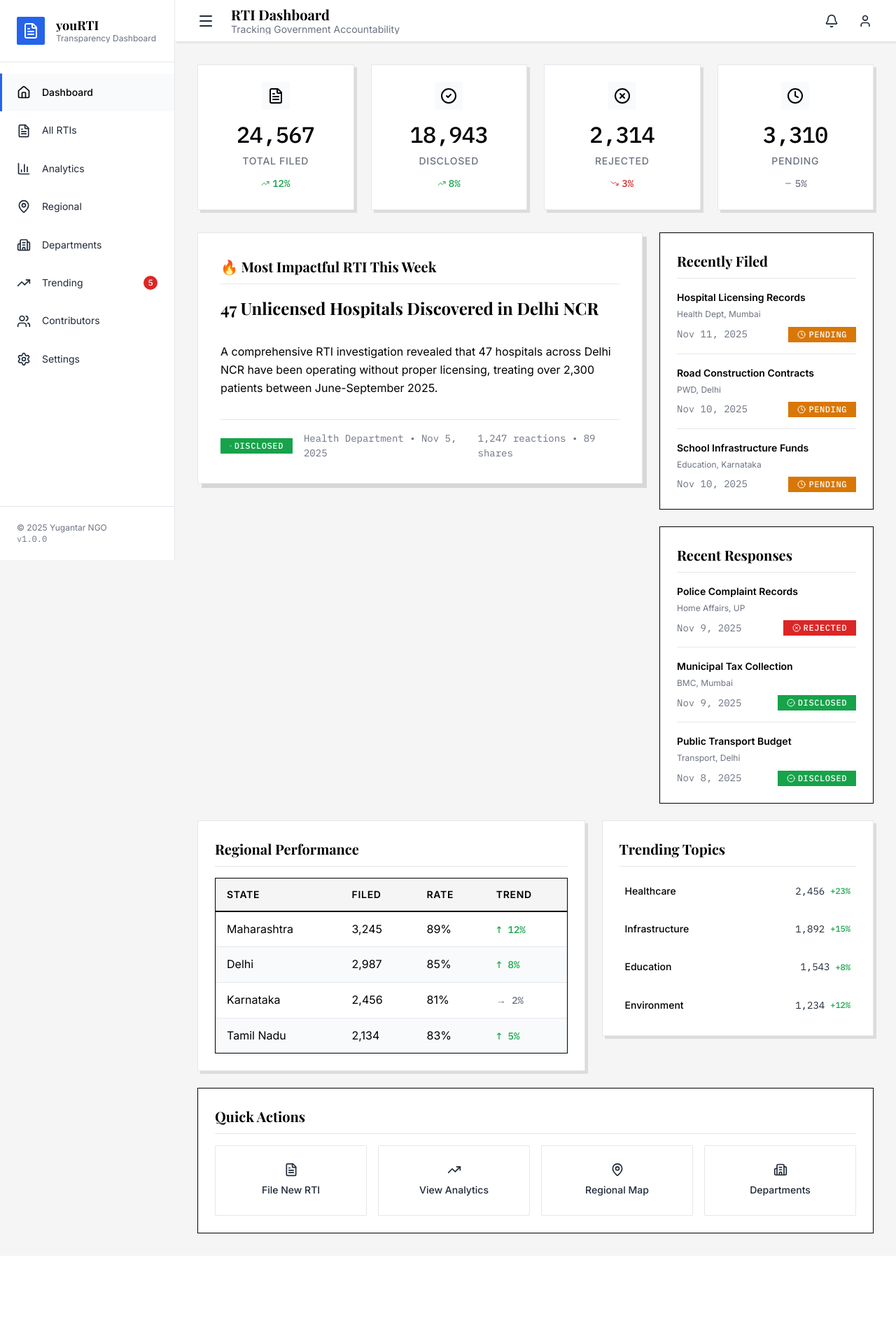
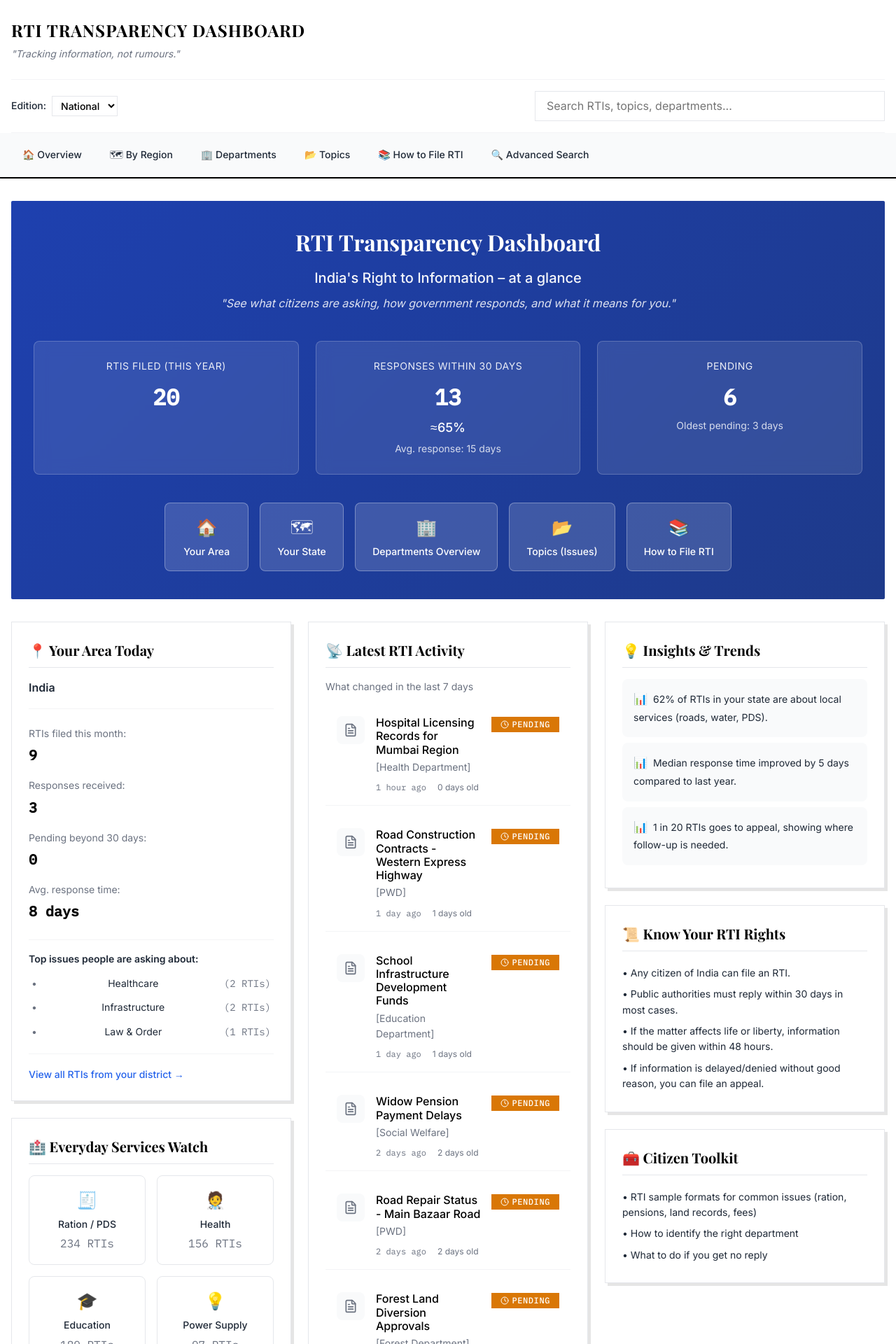
Before and after one commit to Yugantar-NGO/youRTI-UI, a Next.js app: page / in a window 1280 px wide. Shown: the top 1920 px of the page at 70% size. Before the commit the page ends 1794 px from the top, so only its background shows below. Built offline with nearby package versions, Linux system fonts and the light colour scheme.

Commit message:
feat(app): integrate newspaper layout dashboard with all components

```diff
--- a/src/app/page.tsx
+++ b/src/app/page.tsx
@@ -1,228 +1,232 @@
-import { DashboardLayout } from '@/components/layout/DashboardLayout'
+/**
+ * RTI Transparency Dashboard - Main Page
+ *
+ * Newspaper-style layout with comprehensive RTI information
+ */
+
+import { Masthead } from '@/components/features/dashboard/Masthead/Masthead'
+import { DashboardHero } from '@/components/features/dashboard/DashboardHero/DashboardHero'
+import { NewspaperLayout } from '@/components/layout/NewspaperLayout'
+import { YourAreaTodayCard } from '@/components/features/dashboard/YourAreaToday/YourAreaTodayCard'
+import { LatestActivityTimeline } from '@/components/features/dashboard/LatestActivity/LatestActivityTimeline'
 import { Card, CardHeader, CardTitle, CardContent } from '@/components/ui/Card'
-import { StatCard } from '@/components/data/StatCard'
-import { DataTable } from '@/components/data/DataTable'
-import { Badge } from '@/components/ui/Badge'
-import { TrendArrow } from '@/components/data/TrendIndicator'
-import { FileText, CheckCircle2, XCircle, Clock, TrendingUp, MapPin, Building2 } from '@/lib/icons'
-import styles from './page.module.css'
 
 export default function Home() {
-  // Quick Stats Data
-  const quickStats = [
-    { label: 'Total Filed', value: 24567, change: 12, changeType: 'increase' as const },
-    { label: 'Disclosed', value: 18943, change: 8, changeType: 'increase' as const },
-    { label: 'Rejected', value: 2314, change: 3, changeType: 'decrease' as const },
-    { label: 'Pending', value: 3310, change: 5, changeType: 'neutral' as const },
-  ]
+  return (
+    <div>
+      {/* Masthead with edition selectors and search */}
+      <Masthead />
 
-  // Recent Filed RTIs
-  const recentFiled = [
-    {
-      title: 'Hospital Licensing Records',
-      department: 'Health Dept, Mumbai',
-      date: 'Nov 11, 2025',
-      status: <Badge variant="pending" showIcon>PENDING</Badge>
-    },
-    {
-      title: 'Road Construction Contracts',
-      department: 'PWD, Delhi',
-      date: 'Nov 10, 2025',
-      status: <Badge variant="pending" showIcon>PENDING</Badge>
-    },
-    {
-      title: 'School Infrastructure Funds',
-      department: 'Education, Karnataka',
-      date: 'Nov 10, 2025',
-      status: <Badge variant="pending" showIcon>PENDING</Badge>
-    },
-  ]
+      {/* Main container */}
+      <div style={{ maxWidth: '1400px', margin: '0 auto', padding: '0 1rem' }}>
+        {/* Hero Section */}
+        <DashboardHero />
 
-  // Recent Responses
-  const recentResponses = [
-    {
-      title: 'Police Complaint Records',
-      department: 'Home Affairs, UP',
-      date: 'Nov 9, 2025',
-      status: <Badge variant="rejected" showIcon>REJECTED</Badge>
-    },
-    {
-      title: 'Municipal Tax Collection',
-      department: 'BMC, Mumbai',
-      date: 'Nov 9, 2025',
-      status: <Badge variant="disclosed" showIcon>DISCLOSED</Badge>
-    },
-    {
-      title: 'Public Transport Budget',
-      department: 'Transport, Delhi',
-      date: 'Nov 8, 2025',
-      status: <Badge variant="disclosed" showIcon>DISCLOSED</Badge>
-    },
-  ]
+        {/* Three-Column Newspaper Layout */}
+        <NewspaperLayout>
+          {/* LEFT COLUMN - Your Area & Services */}
+          <NewspaperLayout.Left>
+            <YourAreaTodayCard />
 
-  // Regional Performance
-  const regionalData = [
-    { state: 'Maharashtra', filed: '3,245', rate: '89%', trend: <TrendArrow changeType="increase" change={12} /> },
-    { state: 'Delhi', filed: '2,987', rate: '85%', trend: <TrendArrow changeType="increase" change={8} /> },
-    { state: 'Karnataka', filed: '2,456', rate: '81%', trend: <TrendArrow changeType="neutral" change={2} /> },
-    { state: 'Tamil Nadu', filed: '2,134', rate: '83%', trend: <TrendArrow changeType="increase" change={5} /> },
-  ]
-
-  // Trending Topics
-  const trendingTopics = [
-    { topic: 'Healthcare', count: 2456, change: '+23%' },
-    { topic: 'Infrastructure', count: 1892, change: '+15%' },
-    { topic: 'Education', count: 1543, change: '+8%' },
-    { topic: 'Environment', count: 1234, change: '+12%' },
-  ]
-
-  return (
-    <DashboardLayout>
-      {/* Quick Stats Grid */}
-      <div className={styles.statsGrid}>
-        <StatCard icon={FileText} stat={quickStats[0]} />
-        <StatCard icon={CheckCircle2} stat={quickStats[1]} />
-        <StatCard icon={XCircle} stat={quickStats[2]} />
-        <StatCard icon={Clock} stat={quickStats[3]} />
-      </div>
-
-      {/* Main Dashboard Grid */}
-      <div className={styles.dashboardGrid}>
-        {/* Featured/Impactful RTI - Large Card */}
-        <div className={styles.featured}>
-          <Card variant="elevated" padding="lg">
+            <Card variant="default" padding="md">
               <CardHeader>
-              <CardTitle>🔥 Most Impactful RTI This Week</CardTitle>
+                <CardTitle>🏥 Everyday Services Watch</CardTitle>
               </CardHeader>
               <CardContent>
-              <div className={styles.impactfulRTI}>
-                <h3 className="headline-medium">47 Unlicensed Hospitals Discovered in Delhi NCR</h3>
-                <p className="body-text mt-4">
-                  A comprehensive RTI investigation revealed that 47 hospitals across Delhi NCR have been
-                  operating without proper licensing, treating over 2,300 patients between June-September 2025.
-                </p>
-                <div className={styles.impactMeta}>
-                  <Badge variant="disclosed" showIcon>DISCLOSED</Badge>
-                  <span className="metadata">Health Department • Nov 5, 2025</span>
-                  <span className="metadata">1,247 reactions • 89 shares</span>
-                </div>
+                <div style={{ display: 'grid', gridTemplateColumns: 'repeat(2, 1fr)', gap: 'var(--space-md)' }}>
+                  <ServiceCard icon="🧾" label="Ration / PDS" count={234} />
+                  <ServiceCard icon="🧑‍⚕️" label="Health" count={156} />
+                  <ServiceCard icon="🎓" label="Education" count={189} />
+                  <ServiceCard icon="💡" label="Power Supply" count={97} />
                 </div>
               </CardContent>
             </Card>
-        </div>
+          </NewspaperLayout.Left>
 
-        {/* Recent Activity Sidebar */}
-        <div className={styles.activitySidebar}>
-          {/* Recently Filed */}
-          <Card variant="bordered" padding="md">
+          {/* CENTER COLUMN - Live Activity & Performance */}
+          <NewspaperLayout.Center>
+            <LatestActivityTimeline />
+
+            <Card variant="default" padding="md">
               <CardHeader>
-              <CardTitle>Recently Filed</CardTitle>
+                <CardTitle>📝 What People Are Asking (Last 7 days)</CardTitle>
               </CardHeader>
               <CardContent>
-              <div className={styles.activityList}>
-                {recentFiled.map((item, idx) => (
-                  <div key={idx} className={styles.activityItem}>
-                    <div className={styles.activityTitle}>{item.title}</div>
-                    <div className={styles.activityMeta}>{item.department}</div>
-                    <div className={styles.activityFooter}>
-                      <span className="metadata">{item.date}</span>
-                      {item.status}
-                    </div>
-                  </div>
-                ))}
-              </div>
+                <QuestionItem
+                  title="Delay in pension payments for widows in XYZ block"
+                  dept="Social Welfare"
+                  date="Nov 10, 2025"
+                />
+                <QuestionItem
+                  title="Status of road repair work on Main Bazaar Road"
+                  dept="PWD"
+                  date="Nov 09, 2025"
+                />
+                <QuestionItem
+                  title="List of beneficiaries under ABC housing scheme in Ward 14"
+                  dept="Urban Development"
+                  date="Nov 08, 2025"
+                />
               </CardContent>
             </Card>
 
-          {/* Recently Responded */}
-          <Card variant="bordered" padding="md">
+            <Card variant="default" padding="md">
               <CardHeader>
-              <CardTitle>Recent Responses</CardTitle>
+                <CardTitle>✅ Fresh Answers (Last 7 days)</CardTitle>
               </CardHeader>
               <CardContent>
-              <div className={styles.activityList}>
-                {recentResponses.map((item, idx) => (
-                  <div key={idx} className={styles.activityItem}>
-                    <div className={styles.activityTitle}>{item.title}</div>
-                    <div className={styles.activityMeta}>{item.department}</div>
-                    <div className={styles.activityFooter}>
-                      <span className="metadata">{item.date}</span>
-                      {item.status}
-                    </div>
-                  </div>
-                ))}
-              </div>
-            </CardContent>
-          </Card>
-        </div>
-
-        {/* Regional Performance */}
-        <div className={styles.regionalSection}>
-          <Card variant="default" padding="md">
-            <CardHeader>
-              <CardTitle>Regional Performance</CardTitle>
-            </CardHeader>
-            <CardContent>
-              <DataTable
-                headers={['State', 'Filed', 'Rate', 'Trend']}
-                rows={regionalData}
-                striped
+                <AnswerItem
+                  title="Medicine stock in PHCs, Ward 12"
+                  summary="Stockout confirmed, fresh supply ordered; stock details shared for each PHC."
+                  filed="Nov 02"
+                  answered="Nov 10"
+                />
+                <AnswerItem
+                  title="Mid-day meal menu & expenses for Govt School XYZ"
+                  summary="Expenditure details shared; menu update ordered on school notice board."
+                  filed="Oct 28"
+                  answered="Nov 09"
                 />
               </CardContent>
             </Card>
-        </div>
+          </NewspaperLayout.Center>
 
-        {/* Trending Topics */}
-        <div className={styles.trendingSection}>
+          {/* RIGHT COLUMN - Insights, Rights, & Stories */}
+          <NewspaperLayout.Right>
             <Card variant="default" padding="md">
               <CardHeader>
-              <CardTitle>Trending Topics</CardTitle>
+                <CardTitle>💡 Insights & Trends</CardTitle>
               </CardHeader>
               <CardContent>
-              <div className={styles.trendingList}>
-                {trendingTopics.map((topic, idx) => (
-                  <div key={idx} className={styles.trendingItem}>
-                    <div className={styles.trendingTopic}>{topic.topic}</div>
-                    <div className={styles.trendingStats}>
-                      <span className={styles.trendingCount}>{topic.count.toLocaleString()}</span>
-                      <span className={styles.trendingChange}>{topic.change}</span>
+                <InsightItem
+                  icon="📊"
+                  text="62% of RTIs in your state are about local services (roads, water, PDS)."
+                />
+                <InsightItem
+                  icon="📊"
+                  text="Median response time improved by 5 days compared to last year."
+                />
+                <InsightItem
+                  icon="📊"
+                  text="1 in 20 RTIs goes to appeal, showing where follow-up is needed."
+                />
+              </CardContent>
+            </Card>
+
+            <Card variant="default" padding="md">
+              <CardHeader>
+                <CardTitle>📜 Know Your RTI Rights</CardTitle>
+              </CardHeader>
+              <CardContent>
+                <RightItem text="Any citizen of India can file an RTI." />
+                <RightItem text="Public authorities must reply within 30 days in most cases." />
+                <RightItem text="If the matter affects life or liberty, information should be given within 48 hours." />
+                <RightItem text="If information is delayed/denied without good reason, you can file an appeal." />
+              </CardContent>
+            </Card>
+
+            <Card variant="default" padding="md">
+              <CardHeader>
+                <CardTitle>🧰 Citizen Toolkit</CardTitle>
+              </CardHeader>
+              <CardContent>
+                <ToolkitItem text="RTI sample formats for common issues (ration, pensions, land records, fees)" />
+                <ToolkitItem text="How to identify the right department" />
+                <ToolkitItem text="What to do if you get no reply" />
+              </CardContent>
+            </Card>
+          </NewspaperLayout.Right>
+        </NewspaperLayout>
+
+        {/* Full-Width Footer Note */}
+        <div style={{
+          marginTop: 'var(--space-2xl)',
+          padding: 'var(--space-xl)',
+          background: 'var(--color-bg-tertiary)',
+          borderRadius: 'var(--border-radius)',
+          textAlign: 'center'
+        }}>
+          <p style={{ margin: '0 0 var(--space-sm) 0', color: 'var(--color-text-secondary)' }}>
+            Community-sourced data from YouRTI & public records.
+          </p>
+          <p style={{ margin: 0, color: 'var(--color-text-tertiary)', fontSize: 'var(--font-size-sm)' }}>
+            Built to help citizens use the Right to Information Act to demand transparency and better services.
+          </p>
         </div>
       </div>
-                ))}
     </div>
-            </CardContent>
-          </Card>
-        </div>
+  )
+}
 
-        {/* Quick Actions */}
-        <div className={styles.quickActions}>
-          <Card variant="bordered" padding="md">
-            <CardHeader>
-              <CardTitle>Quick Actions</CardTitle>
-            </CardHeader>
-            <CardContent>
-              <div className={styles.actionButtons}>
-                <button className={styles.actionButton}>
-                  <FileText size={20} />
-                  <span>File New RTI</span>
-                </button>
-                <button className={styles.actionButton}>
-                  <TrendingUp size={20} />
-                  <span>View Analytics</span>
-                </button>
-                <button className={styles.actionButton}>
-                  <MapPin size={20} />
-                  <span>Regional Map</span>
-                </button>
-                <button className={styles.actionButton}>
-                  <Building2 size={20} />
-                  <span>Departments</span>
-                </button>
-              </div>
-            </CardContent>
-          </Card>
+// Helper Components
+function ServiceCard({ icon, label, count }: { icon: string; label: string; count: number }) {
+  return (
+    <div style={{
+      padding: 'var(--space-md)',
+      border: '1px solid var(--color-border-secondary)',
+      borderRadius: 'var(--border-radius)',
+      textAlign: 'center'
+    }}>
+      <div style={{ fontSize: 'var(--font-size-2xl)', marginBottom: 'var(--space-xs)' }}>{icon}</div>
+      <div style={{ fontSize: 'var(--font-size-sm)', fontWeight: 500, marginBottom: 'var(--space-xs)' }}>{label}</div>
+      <div style={{ fontSize: 'var(--font-size-base)', fontFamily: 'var(--font-family-mono)', color: 'var(--color-text-tertiary)' }}>
+        {count} RTIs
       </div>
     </div>
-    </DashboardLayout>
   )
 }
+
+function QuestionItem({ title, dept, date }: { title: string; dept: string; date: string }) {
+  return (
+    <div style={{ padding: 'var(--space-sm) 0', borderBottom: '1px solid var(--color-border-tertiary)' }}>
+      <div style={{ fontSize: 'var(--font-size-sm)', marginBottom: 'var(--space-xs)' }}>• "{title}"</div>
+      <div style={{ fontSize: 'var(--font-size-xs)', color: 'var(--color-text-tertiary)' }}>
+        Dept: {dept} | Filed: {date}
+      </div>
+    </div>
+  )
+}
+
+function AnswerItem({ title, summary, filed, answered }: { title: string; summary: string; filed: string; answered: string }) {
+  return (
+    <div style={{ padding: 'var(--space-sm) 0', borderBottom: '1px solid var(--color-border-tertiary)' }}>
+      <div style={{ fontSize: 'var(--font-size-sm)', fontWeight: 500, marginBottom: 'var(--space-xs)' }}>• "{title}"</div>
+      <div style={{ fontSize: 'var(--font-size-sm)', color: 'var(--color-text-secondary)', marginBottom: 'var(--space-xs)' }}>
+        Answer (summary): {summary}
+      </div>
+      <div style={{ fontSize: 'var(--font-size-xs)', color: 'var(--color-text-tertiary)' }}>
+        Filed: {filed} | Answered: {answered}
+      </div>
+    </div>
+  )
+}
+
+function InsightItem({ icon, text }: { icon: string; text: string }) {
+  return (
+    <div style={{
+      padding: 'var(--space-md)',
+      marginBottom: 'var(--space-sm)',
+      background: 'var(--color-bg-tertiary)',
+      borderRadius: 'var(--border-radius)'
+    }}>
+      <span style={{ marginRight: 'var(--space-sm)' }}>{icon}</span>
+      <span style={{ fontSize: 'var(--font-size-sm)' }}>{text}</span>
+    </div>
+  )
+}
+
+function RightItem({ text }: { text: string }) {
+  return (
+    <div style={{ padding: 'var(--space-xs) 0', fontSize: 'var(--font-size-sm)' }}>
+      • {text}
+    </div>
+  )
+}
+
+function ToolkitItem({ text }: { text: string }) {
+  return (
+    <div style={{ padding: 'var(--space-xs) 0', fontSize: 'var(--font-size-sm)' }}>
+      • {text}
+    </div>
+  )
+}
```
Lines whose indentation alone changed are shown as unchanged.
